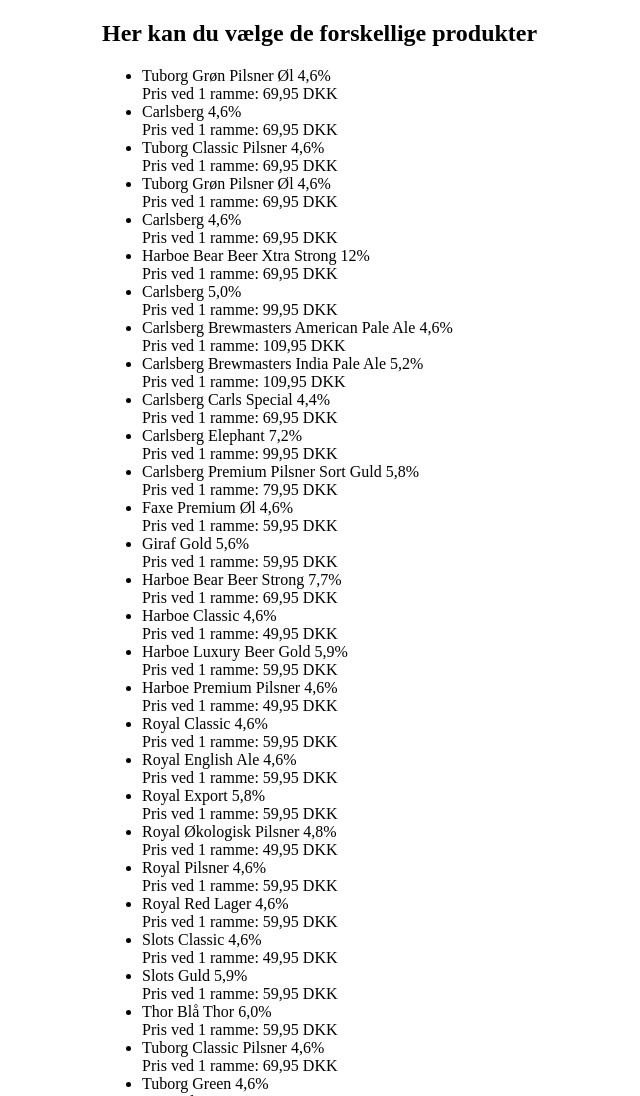
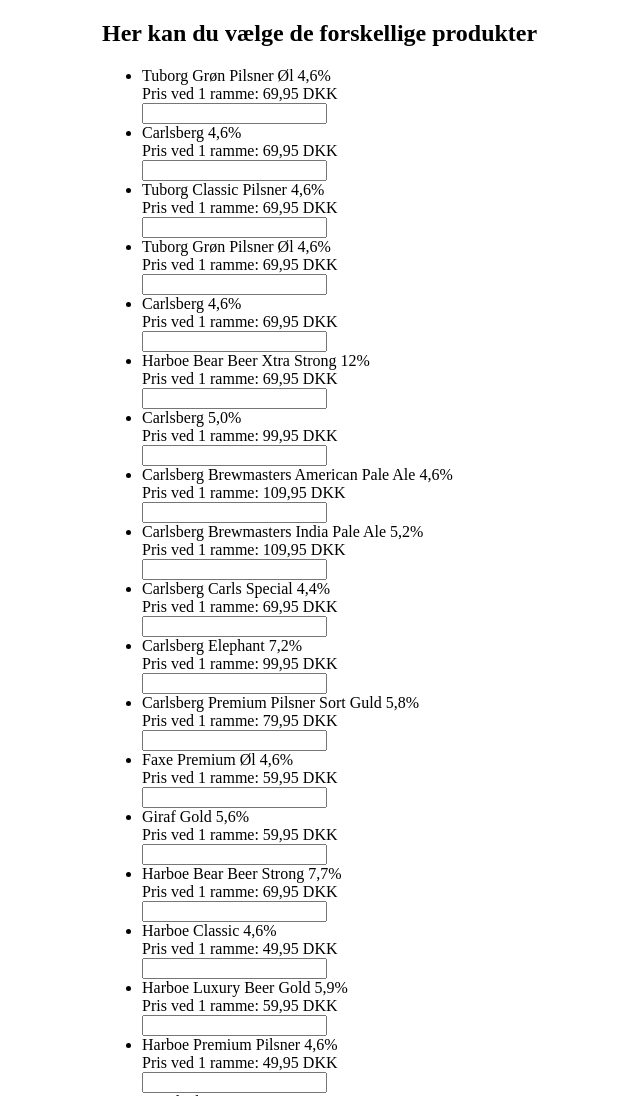
Before and after one commit to sorenmulli/compareTaxfree, a plain HTML site: page website/index.html in a window 1280 px wide. Shown: the top 1096 px of the page, without its empty margins (188-828 px from the left). Drawn offline with Linux system fonts and the light colour scheme.

Commit message:
TestOmDetVirker

```diff
--- a/website/buttons.js
+++ /dev/null
@@ -1,7 +0,0 @@
-function plusButt() {
-
-};
-
-function minusButt() {
-
-};
--- a/website/index.html
+++ b/website/index.html
@@ -21,51 +21,13 @@
 
 </div> <!-- centerscrn -->
 
-  <!-- importing button functions -->
-  <script type="text/javascript" src="buttons.js"></script>
-  <!-- Functions for the making of lists -->
+  <!-- list-related functions -->
+  <script type="text/javascript" src="listFunctions.js"></script>
+  <!-- making the lists, and functionallity of plus and minus -->
   <script>
-
-  //Defining different catagories to choose from
-  var catagories = ['beer', 'wine', 'spirits']
-
-  // Function to setup the divisions
-
-  function makeDiv() {
-    //making the output array
-    let output = '';
-    let name;
-    for (var i = 0; i < catagories.length; i++){
-      //name ends up named as: "beerlist", "winelist", etc
-      name = catagories[i] + "list";
-      output += "<ul class = 'product' id = '" + name + "'></ul>"
-    };
-    //Placing it in the <div id = "selection" inner HTML
-    document.getElementById("selection").innerHTML = output;
-  };
-
+  //Making the divisions, the lists are spread over.
   makeDiv();
 
-  // Function to make lists to insert in <ul>
-  function makeList(type, name) {
-
-    //Making the list for the output
-    var output = '';
-    //Making a loop, where every type of booze
-    //Gets assigned to a <li>
-    for (var i = 0; i < type.length; i++){
-      output += '<li ' +
-      //Making a unique id for each item
-      'id = "' + name + i + '">'
-      + type[i].title +
-      '<br>' + type[i].price +
-      '</li>';
-    }
-    //Assigning the output from the loop to the list with
-    //belonging type
-    document.getElementById(name + 'list').innerHTML = output;
-    console.log(output);
-  };
 
   // Function to load boozeData and thereafter insert in <ul>
   var xhttp = new XMLHttpRequest();
@@ -79,7 +41,6 @@
   //Running the request to get the JSON-file
   xhttp.open("GET", "danishbeer.json", true);
   xhttp.send();
-
   </script>
 
 
--- /dev/null
+++ b/website/listFunctions.js
@@ -0,0 +1,58 @@
+// Pseudo catagories until object is made in JSON-file
+let catagories = ['beer', 'wine', 'spirits']
+
+function makeDiv() {
+  // Function to setup the divisions
+  // Placing it in the division selection
+  let output = '';
+  let name;
+  for (var i = 0; i < catagories.length; i++){
+    // Naming each division as such: Catagory + 'List'
+    name = catagories[i] + "list";
+    output += "<ul class = 'product' id = '" + name + "'></ul>"
+  };
+  //Placing it in the <div id = "selection" innerHTML
+  document.getElementById("selection").innerHTML = output;
+};
+
+function makeList (type, name) {
+  listname = name + 'list';
+
+  // Function to make list for each item in a list
+  // Placing it in the respective id of the divisions
+  var output = '';
+  //Making a loop to run through every item.
+  //Every item gets assigned to a <li></li>
+  //The buttons will also be assigned here
+
+  for (var i = 0; i < type.length; i++) {
+    output +=
+    // Title
+    "<li>" + type[i].title + "<br>" +
+    // Price
+    type[i].price +
+    "</li>" +
+    //minusButton
+
+    //input
+    "<input type = 'text' id = '" + name + i +"'>"
+    //plusButton
+
+    ;
+
+    //Making the title
+
+
+  };
+  document.getElementById(listname).innerHTML = output;
+};
+
+//plusButton
+function plusButt() {
+
+};
+
+//minusButton
+function minusButt() {
+
+};
```
Also changed, not shown: 1 other file.
